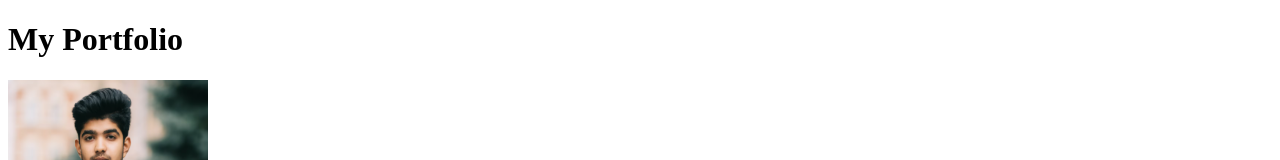
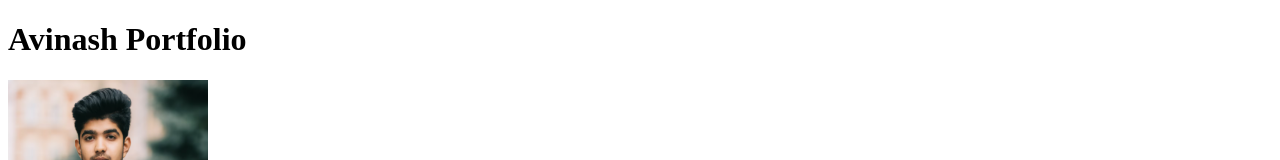
Before and after one commit to avinash22c/portfolio, a plain HTML site: page index.html in a window 1280 px wide. Shown: the top 160 px of the page. Drawn offline with Linux system fonts and the light colour scheme.

Commit message:
Portfolio-ver2

```diff
--- a/index.html
+++ b/index.html
@@ -6,7 +6,7 @@
     <title>Document</title>
   </head>
   <body>
-    <h1>My Portfolio</h1>
+    <h1>Avinash Portfolio</h1>
 
     <img src="public/images/developer.PNG" width="200px" height="200px" />
     <h3>About Me</h3>
```
